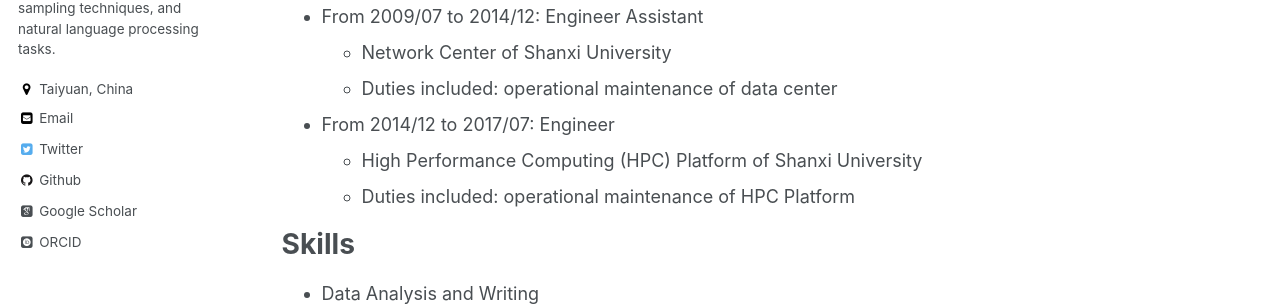
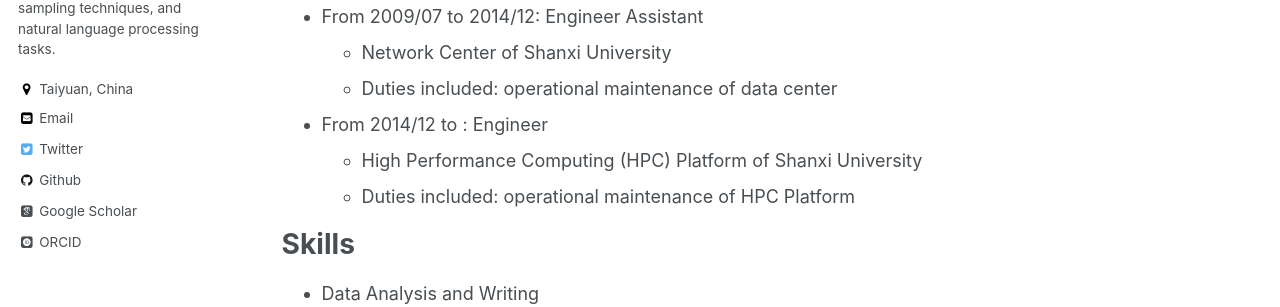
Before and after one commit to RamboWANG/RamboWANG.github.io, a Jekyll site: the page built from _pages/cv.md, in a window 1280 px wide and 900 px high. Shown: the part 378-685 px from the top of the window. Built offline with Jekyll 4.4.1, drawn with Linux system fonts in a browser that asks for light colours; some web fonts are replaced.

Commit message:
Update cv.md

```diff
--- a/_pages/cv.md
+++ b/_pages/cv.md
@@ -21,7 +21,7 @@ Work experience
   * Network Center of Shanxi University
   * Duties included: operational maintenance of data center
 
-* From 2014/12 to 2017/07: Engineer
+* From 2014/12 to : Engineer
   * High Performance Computing (HPC) Platform of Shanxi University
   * Duties included: operational maintenance of HPC Platform
 
```
